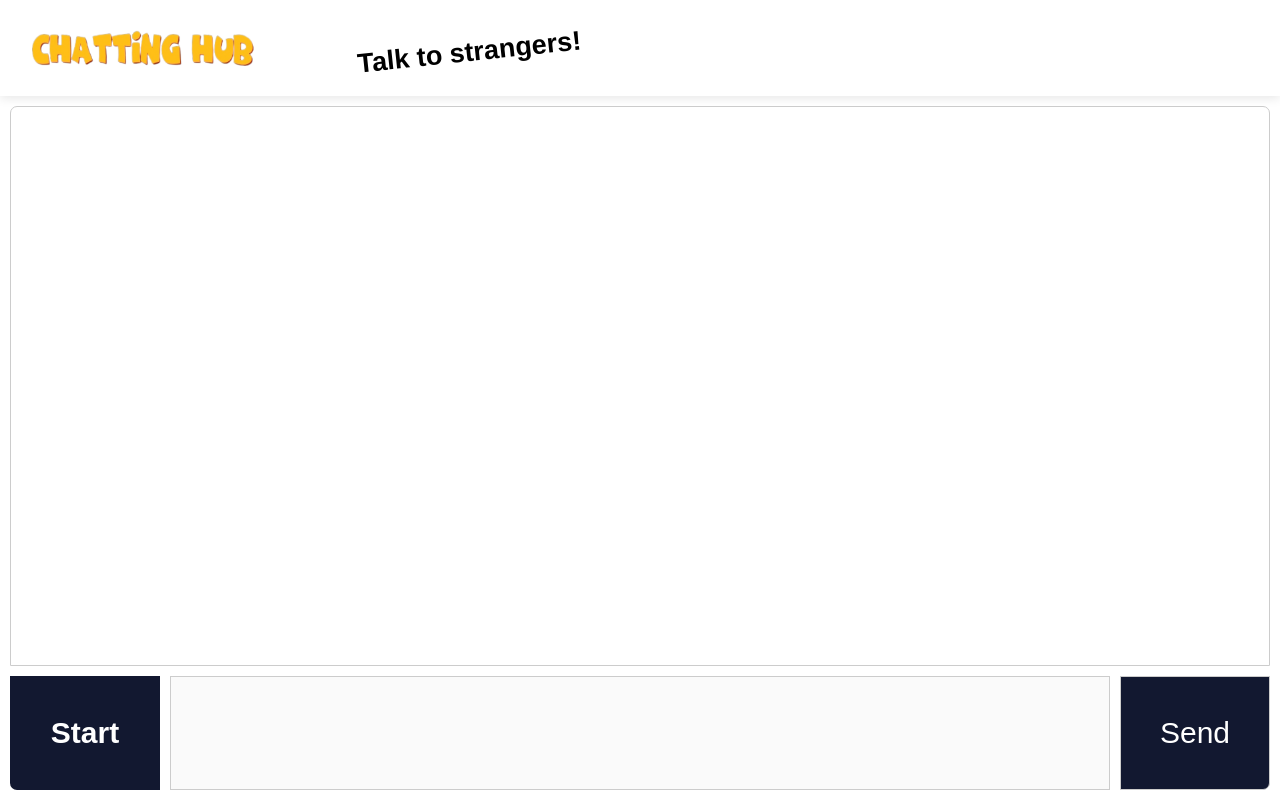
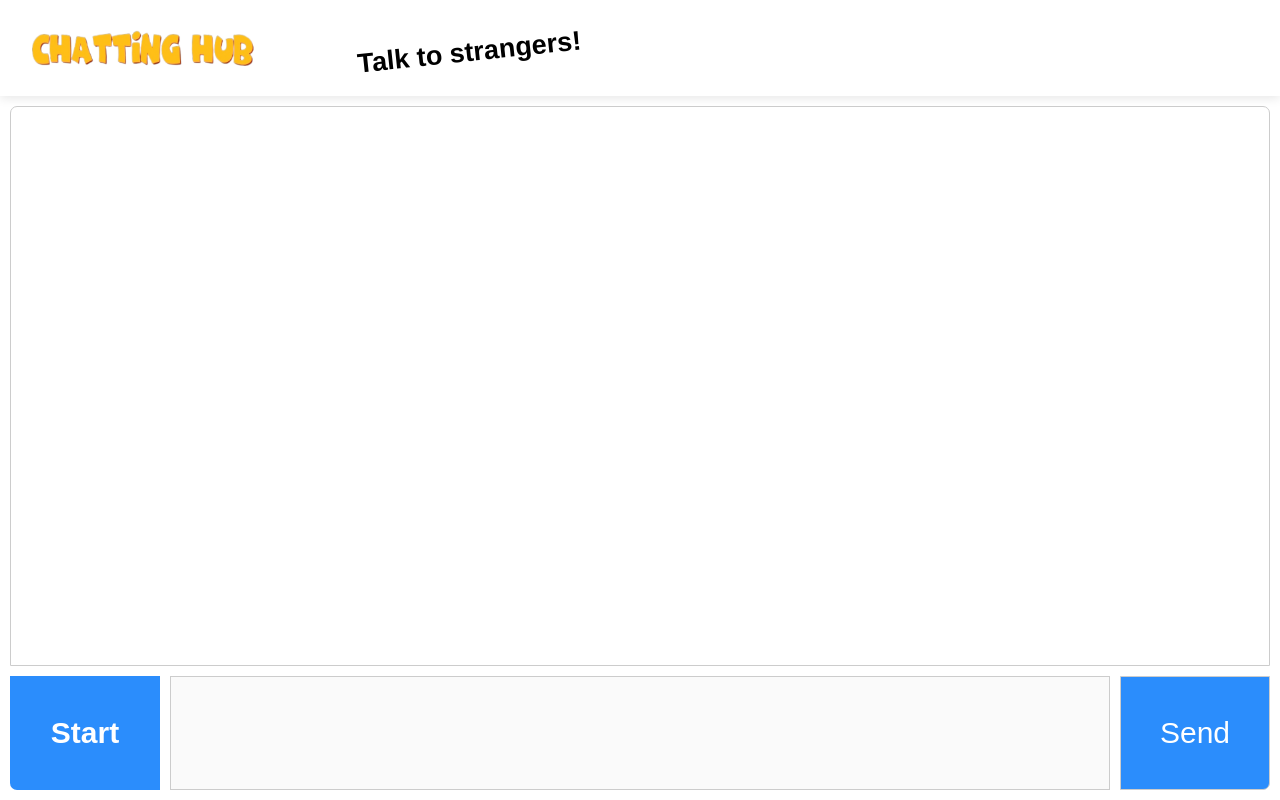
Before and after one commit to sandeshsb9/Chattinghub, a website: page public/index.html in a window 1280 px wide. Drawn offline with nearby package versions, Linux system fonts and the light colour scheme; no server answers.

Commit message:
style.css

```diff
--- a/public/style.css
+++ b/public/style.css
@@ -98,7 +98,7 @@ body {
 
 .btn {
   height: 100%;
-  background-color: #121830;
+  background-color: #2B8DFC;
   font-size: 3rem;
   border: 1px solid #cccccc;
   cursor: pointer;
@@ -119,7 +119,7 @@ body {
 }
 
 .start {
-  background-color: #121830;
+  background-color: #2B8DFC;
   color: white !important;
   font-weight: 600 !important;
   border: none !important;
```
